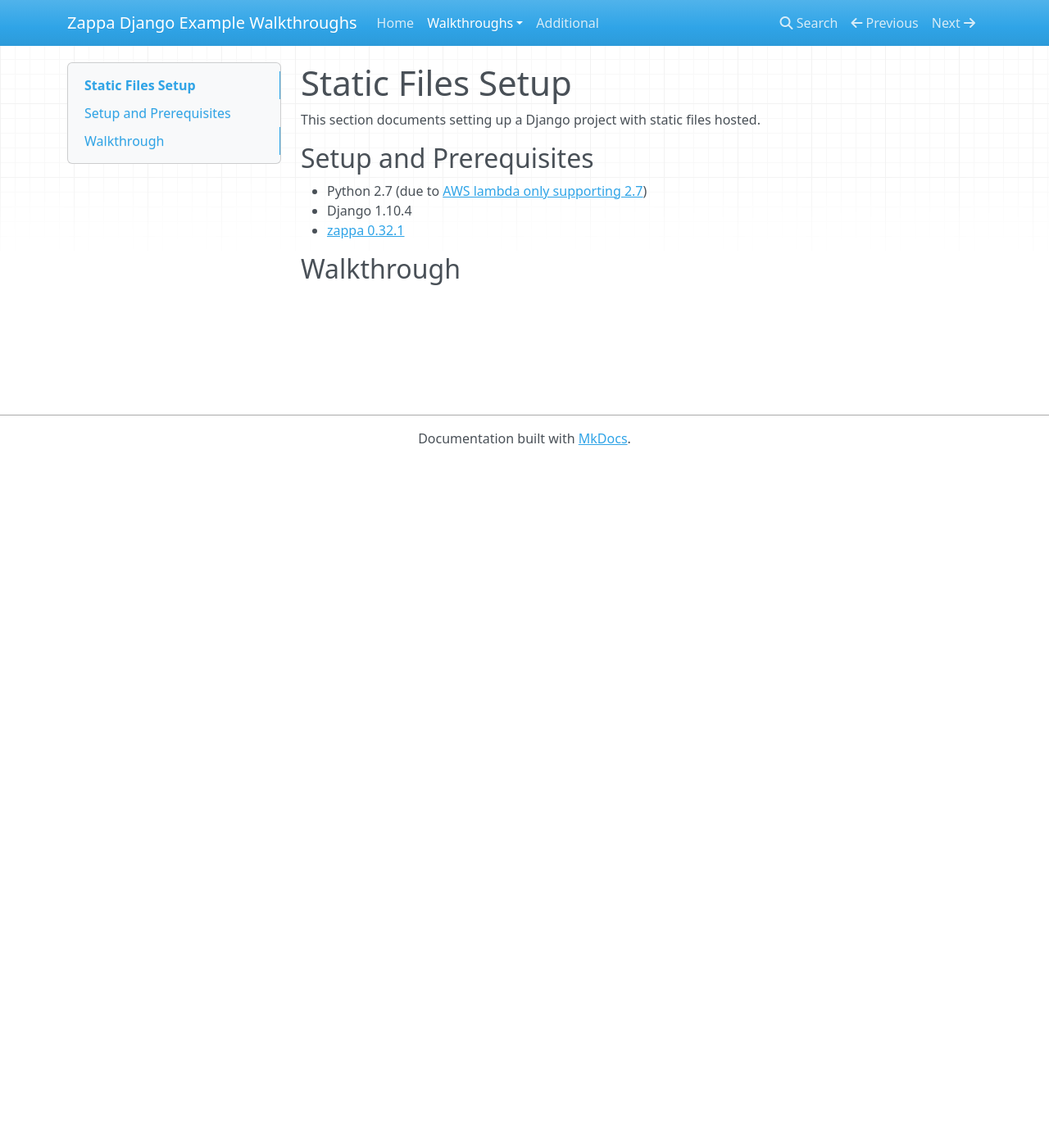
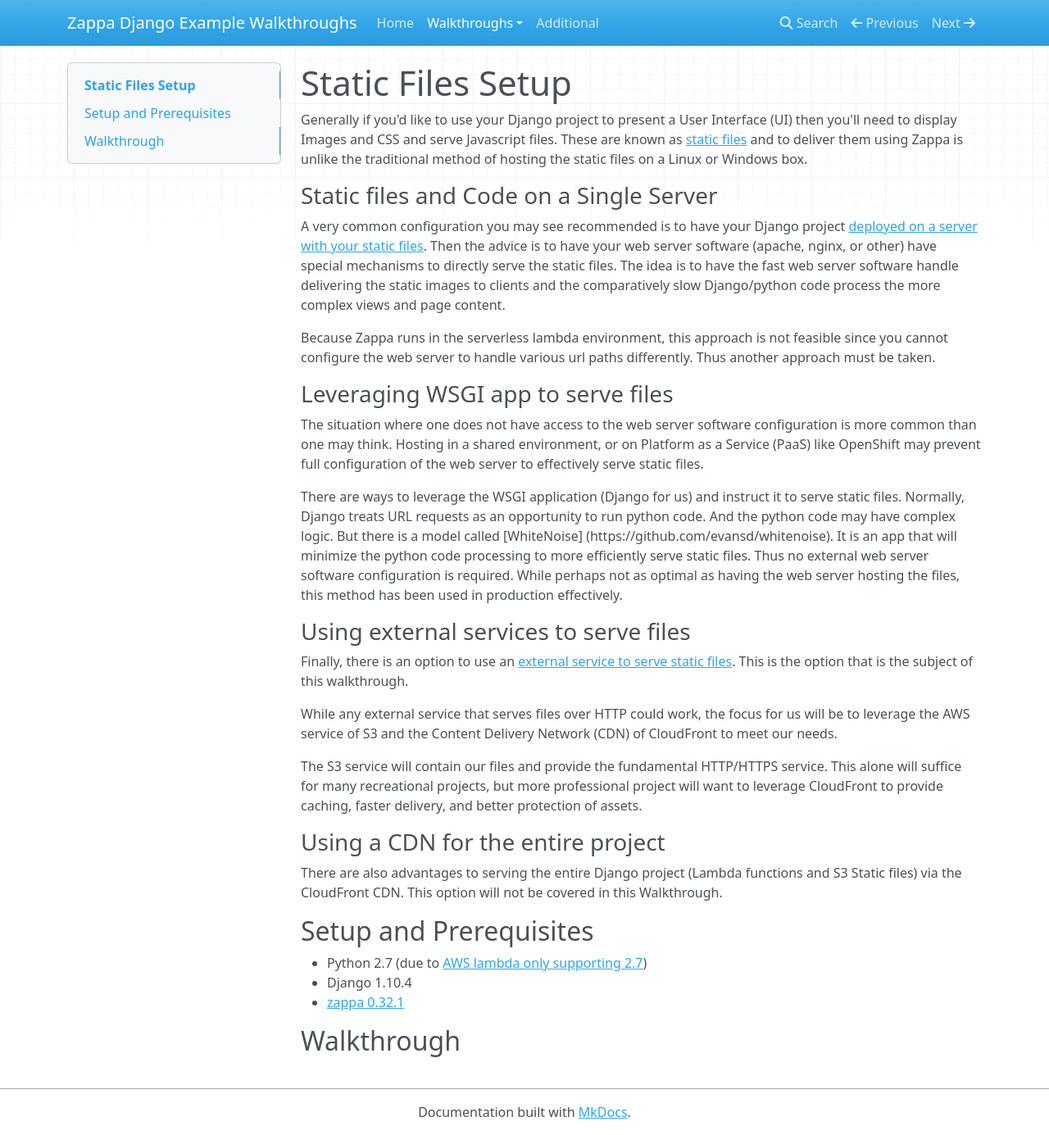
Before and after one commit to edgarroman/zappa-django-guide, an MkDocs documentation site: the page built from docs/static_files.md, in a window 1280 px wide and 1385 px high. Shown: the whole window at 82% size. Built offline with MkDocs 1.6.1, drawn with Linux system fonts in a browser that asks for light colours; nearby versions of some CDN libraries; old or Windows-style settings are respelled for this version of MkDocs.

Commit message:
Added preamble to static files page

```diff
--- a/docs/static_files.md
+++ b/docs/static_files.md
@@ -1,6 +1,31 @@
 # Static Files Setup
 
-This section documents setting up a Django project with static files hosted.
+Generally if you'd like to use your Django project to present a User Interface (UI) then you'll need to display Images and CSS and serve Javascript files.  These are known as [static files](https://docs.djangoproject.com/en/1.10/howto/static-files/deployment/) and to deliver them using Zappa is unlike the traditional method of hosting the static files on a Linux or Windows box.
+
+### Static files and Code on a Single Server
+
+A very common configuration you may see recommended is to have your Django project [deployed on a server with your static files](https://docs.djangoproject.com/en/1.10/howto/static-files/deployment/#serving-the-site-and-your-static-files-from-the-same-server).  Then the advice is to have your web server software (apache, nginx, or other) have special mechanisms to directly serve the static files.  The idea is to have the fast web server software handle delivering the static images to clients and the comparatively slow Django/python code process the more complex views and page content.
+
+Because Zappa runs in the serverless lambda environment, this approach is not feasible since you cannot configure the web server to handle various url paths differently.  Thus another approach must be taken.
+
+### Leveraging WSGI app to serve files
+
+The situation where one does not have access to the web server software configuration is more common than one may think.  Hosting in a shared environment, or on Platform as a Service (PaaS) like OpenShift may prevent full configuration of the web server to effectively serve static files.
+
+There are ways to leverage the WSGI application (Django for us) and instruct it to serve static files.  Normally, Django treats URL requests as an opportunity to run python code.  And the python code may have complex logic.  But there is a model called [WhiteNoise] (https://github.com/evansd/whitenoise).  It is an app that will minimize the python code processing to more efficiently serve static files.  Thus no external web server software configuration is required.  While perhaps not as optimal as having the web server hosting the files, this method has been used in production effectively.
+
+### Using external services to serve files
+
+Finally, there is an option to use an [external service to serve static files](https://docs.djangoproject.com/en/1.10/howto/static-files/deployment/#serving-static-files-from-a-cloud-service-or-cdn).  This is the option that is the subject of this walkthrough.
+
+While any external service that serves files over HTTP could work, the focus for us will be to leverage the AWS service of S3 and the Content Delivery Network (CDN) of CloudFront to meet our needs.
+
+The S3 service will contain our files and provide the fundamental HTTP/HTTPS service.  This alone will suffice for many recreational projects, but more professional project will want to leverage CloudFront to provide caching, faster delivery, and better protection of assets.
+
+### Using a CDN for the entire project
+
+There are also advantages to serving the entire Django project (Lambda functions and S3 Static files) via the CloudFront CDN.  This option will not be covered in this Walkthrough.
+
 
 ## Setup and Prerequisites
 
```
